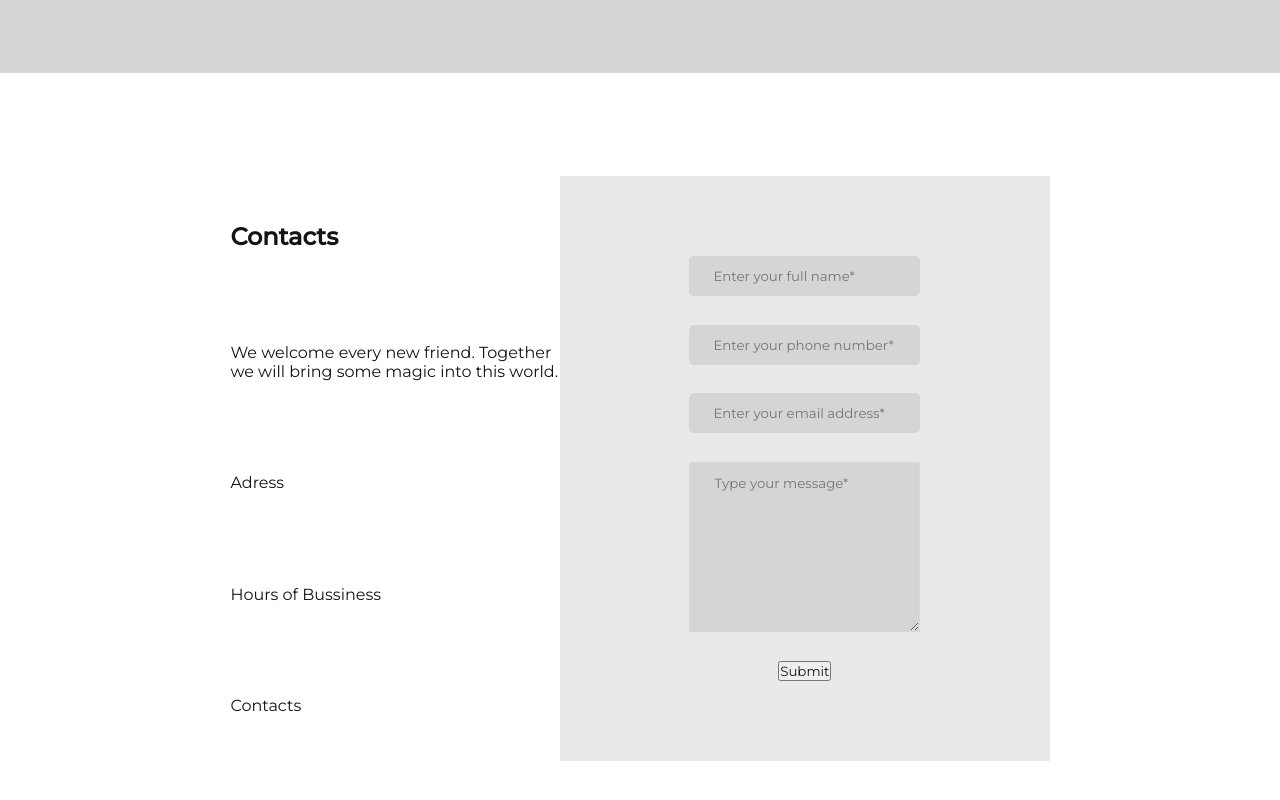
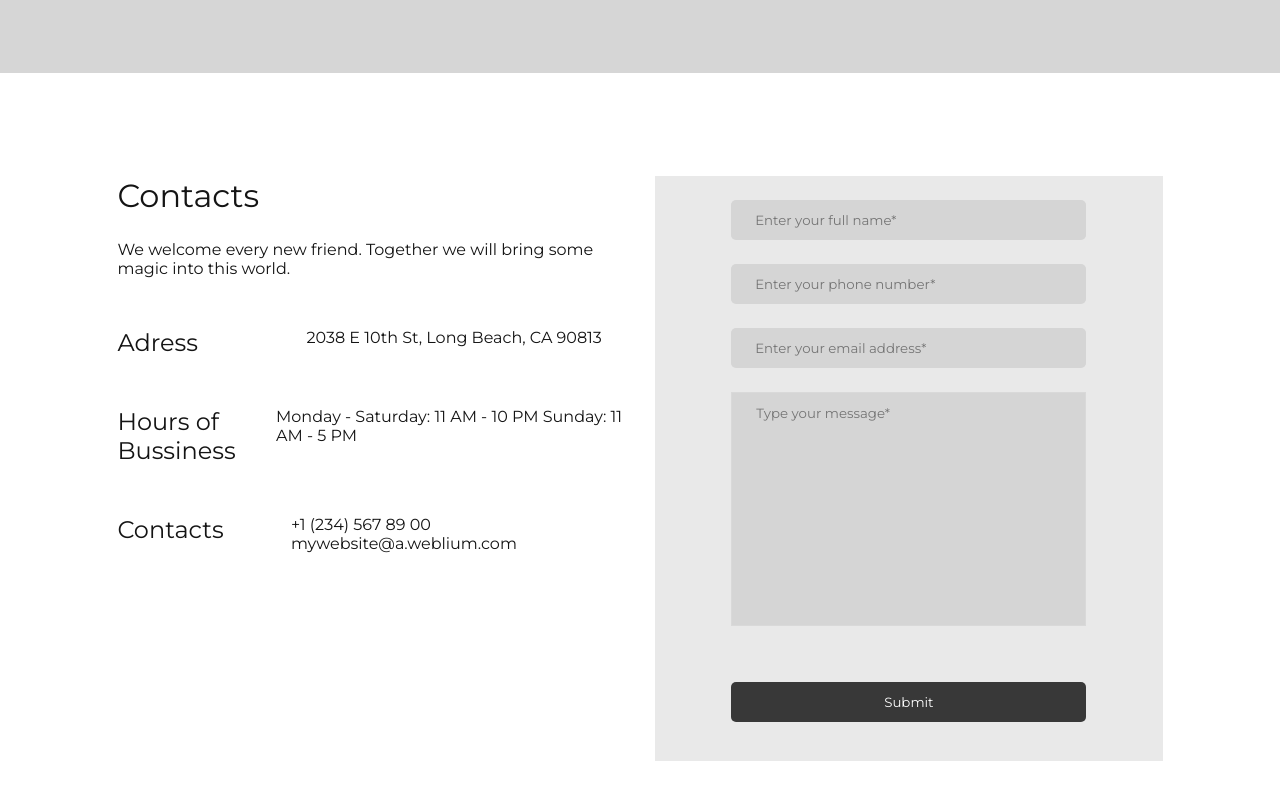
Before and after one commit to MCDonaldTrunks/party_toons-react-, a React (Create React App) app in the folder party_toons_react/: page / in a window 1280 px wide. Shown: the part 4818-5618 px from the top of the page. Built offline with nearby package versions, Linux system fonts and the light colour scheme.

Commit message:
contacts component is about 80% finished

```diff
--- a/party_toons_react/src/components/Contacts/Contacts.js
+++ b/party_toons_react/src/components/Contacts/Contacts.js
@@ -7,9 +7,9 @@ function Contacts() {
   const [phoneNumber, setPhoneNumber] = useState("");
   const [message, setMessage] = useState("");
 
-  const submitHandler = (e)=> {
+  const submitHandler = (e) => {
     e.preventDefault();
-    const inquiry = { fullName, email, phoneNumber, message}
+    const inquiry = { fullName, email, phoneNumber, message }
 
     fetch('http://localhost:8000/blogs', {
       method: 'POST',
@@ -31,15 +31,18 @@ function Contacts() {
           </p>
           <InfoMains>
             <label>Adress</label>
-
+            <p>2038 E 10th St, Long Beach, CA 90813</p>
           </InfoMains>
           <InfoMains>
             <label>Hours of Bussiness</label>
+            <p>Monday - Saturday: 11 AM - 10 PM
+              Sunday: 11 AM - 5 PM</p>
 
           </InfoMains>
           <InfoMains>
             <label>Contacts</label>
-
+            <p>+1 (234) 567 89 00
+              mywebsite@a.weblium.com</p>
           </InfoMains>
         </LeftInfo>
         <RightBackground>
@@ -88,7 +91,7 @@ const Container = styled.div`
 
 const SubContainer = styled.div`
   display: flex;
-  width: 64%;
+  width: 84%;
   height: 74%;
 `
 
@@ -97,11 +100,35 @@ const LeftInfo = styled.div`
   flex-direction: column;
   align-items: start;
   flex: 1;
-  justify-content: space-around;
+  padding: 0 15px;
+
+  p {
+    20px;
+  }
+
+  * {
+    margin-top: 25px;
+  }
+
+  h2 {
+    font-size: 32px;
+    font-weight: 400;
+    margin-top: 0;
+  }
 `;
 
 const InfoMains = styled.div`
   display: flex;
+
+  label {
+    width: 159px;
+    font-size: 24px;
+    margin-right: 30px
+  }
+
+  p {
+    font-size: 16px;
+  }
 `
 
 const RightBackground = styled.div`
@@ -109,6 +136,8 @@ const RightBackground = styled.div`
   flex: 1;
   padding: 5rem;
   background-color: #e9e9e9;
+  padding: 0 15px;
+  background-clip: content-box;
 `
 
 const RightForm = styled.form`
@@ -116,7 +145,6 @@ const RightForm = styled.form`
   flex-direction: column;
   align-items: center;
   flex: 1;
-  justify-content: space-between;
 
   input {
     border-radius: 5px;
@@ -125,6 +153,7 @@ const RightForm = styled.form`
     background-color: rgba(67, 67, 67, 0.12);
     border-color: #d9d9d9;
     border: none;
+    margin-top: 24px;
   }
 
   textarea {
@@ -133,6 +162,8 @@ const RightForm = styled.form`
     height: 40%;
     padding: 12px 24px;
     width: 70%;
+    margin-top: 24px;
+    resize: none;
   }
 
   button:hover, button:focus {
@@ -142,11 +173,15 @@ const RightForm = styled.form`
 
 const SubButton = styled.button`
   display: flex;
-
+  width: 70%;
+  padding: 12px 24px;
+  justify-content: center;
+  align-items: center;
+  margin-top: 56px;
+  background-color: #383838;
+  color: white;
+  border-radius: 5px;
+  border: none;
+  cursor: pointer;
 `
-
-
-
-
-
 //json-server --watch data/db.json --port 8000
```
